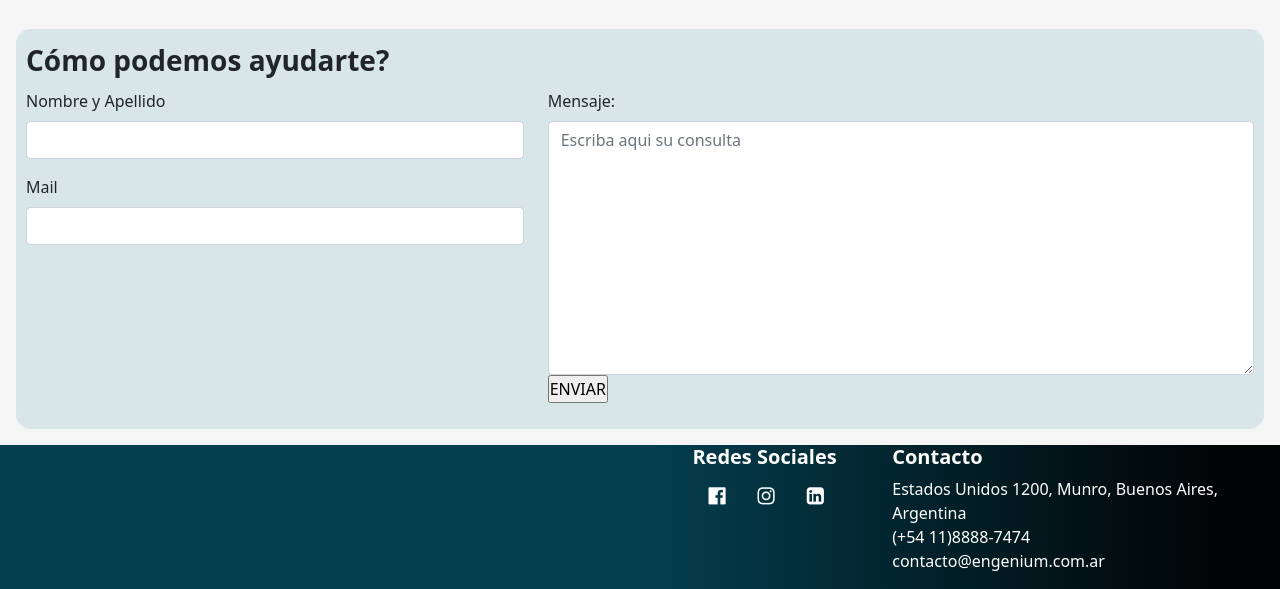
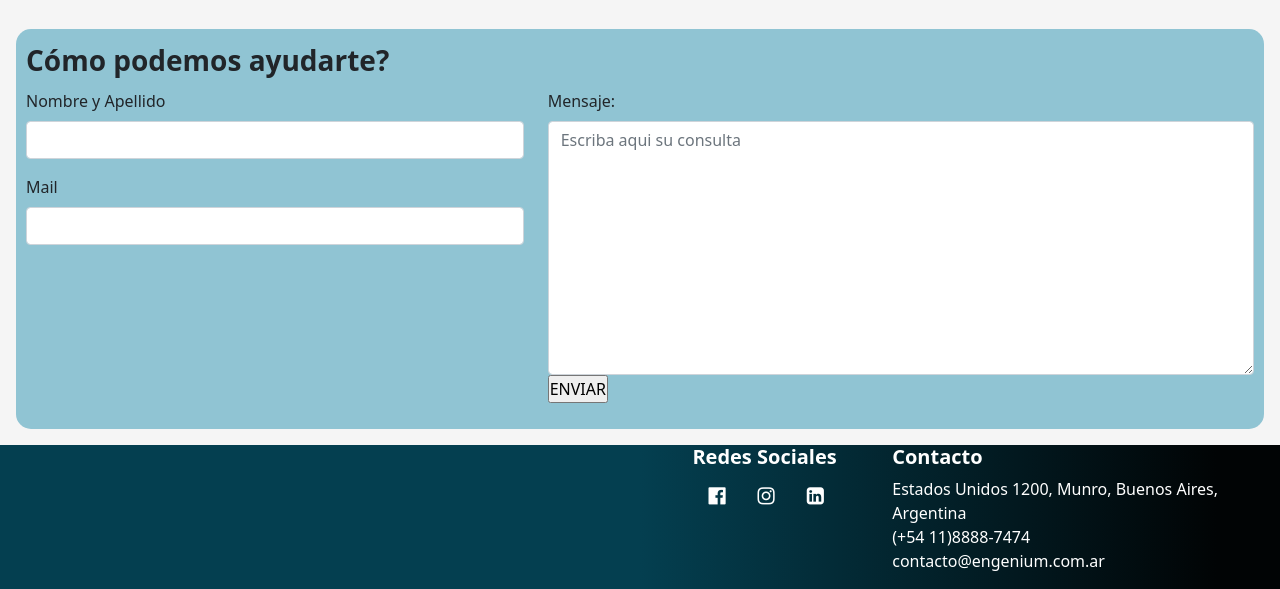
Before and after one commit to carlosmbelmonte/repoDesarrolloWeb, a plain HTML site: page pages/contacto.html in a window 1280 px wide. Shown: the part 585-1174 px from the top of the page. Drawn offline with nearby package versions, Linux system fonts and the light colour scheme.

Commit message:
Modificacion de colores de contacto.html

```diff
--- a/css/btstrap.css
+++ b/css/btstrap.css
@@ -105,7 +105,7 @@ a{
 .menu__fieldset{
     /*display: flex;*/
     padding: 10px;
-    background-color: rgb(51, 138, 162,0.15);
+    background-color: rgb(144, 196, 211);
     border-radius: 15px;
 }
 
```
